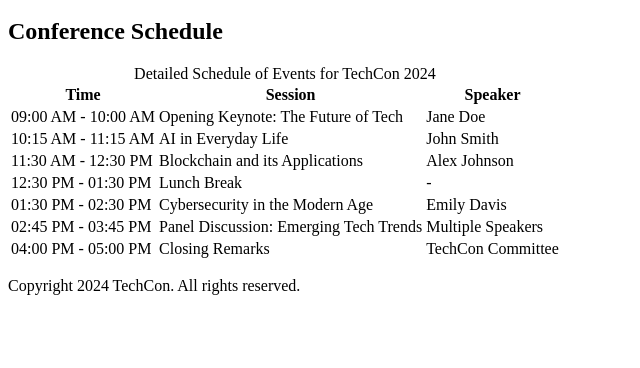
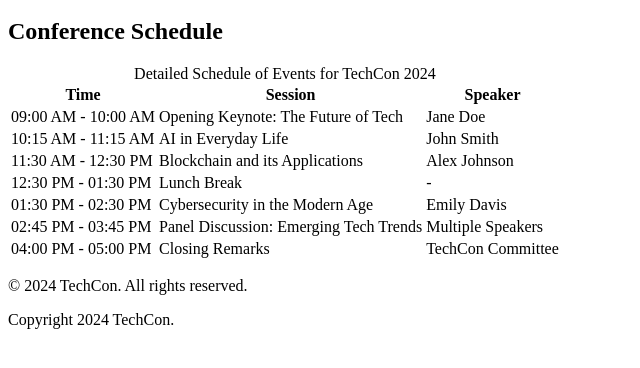
Before and after one commit to Sikoukamine/TechCon_HTML, a plain HTML site: page techcon_website/schedule.html in a window 1280 px wide. Shown: the part 154-522 px from the top of the page, without its empty margins (0-640 px from the left). Drawn offline with Linux system fonts and the light colour scheme.

Commit message:
Update schedule.html

```diff
--- a/techcon_website/schedule.html
+++ b/techcon_website/schedule.html
@@ -80,7 +80,8 @@
 
     <!-- Footer Section -->
     <footer>
-        <p>Copyright 2024 TechCon. All rights reserved.</p>
+        <p>&copy; 2024 TechCon. All rights reserved.</p>
+        <p>Copyright 2024 TechCon.</p>
     </footer>
 </body>
 </html>
```
